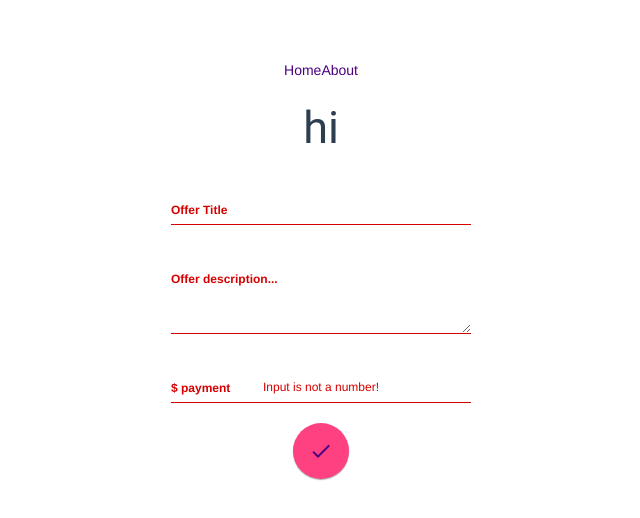
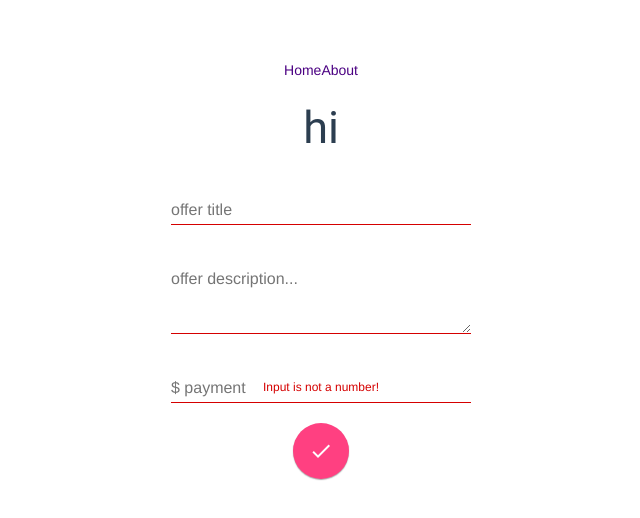
Before and after one commit to laurenarfaras/hihelper2.0, a Vue app: page /create in a window 1280 px wide. Shown: the top 518 px of the page, without its empty margins (319-959 px from the left). Built offline with nearby package versions, Linux system fonts and the light colour scheme.

Commit message:
changed the router-link setup so the links always work when pushed; fixed create input fields

```diff
--- a/src/components/Create.vue
+++ b/src/components/Create.vue
@@ -7,20 +7,20 @@
 
         <!-- Textfield with floating label -->
         <div class="mdl-textfield mdl-js-textfield mdl-textfield--floating-label">
-          <label class="mdl-textfield__label" for="sample3">Offer Title</label>
-          <input class="mdl-textfield__input" type="text" id="sample3" v-model="title" required>
+          <!-- <label class="mdl-textfield__label" for="sample3">Offer Title</label> -->
+          <input placeholder="offer title" class="mdl-textfield__input" type="text" id="offer-title" v-model="title" required>
         </div>
 
         <!-- Floating Multiline Textfield -->
         <div class="mdl-textfield mdl-js-textfield mdl-textfield--floating-label">
-          <label class="mdl-textfield__label" for="sample5">Offer description...</label>
-          <textarea class="mdl-textfield__input" type="text" rows= "3" id="sample5" v-model="description" required></textarea>
+          <!-- <label class="mdl-textfield__label" for="sample5">Offer description...</label> -->
+          <textarea placeholder="offer description..." class="mdl-textfield__input" type="text" rows= "3" id="offer-description" v-model="description" required></textarea>
         </div>
 
         <!-- Numeric Textfield with Floating Label -->
         <div class="mdl-textfield mdl-js-textfield mdl-textfield--floating-label">
-          <label class="mdl-textfield__label" for="sample4">$ payment</label>
-          <input class="mdl-textfield__input" type="text" pattern="-?[0-9]*(\.[0-9]+)?" id="sample4" v-model="requestAmount" required>
+          <!-- <label class="mdl-textfield__label" for="sample4">$ payment</label> -->
+          <input placeholder="$ payment" class="mdl-textfield__input" type="text" pattern="-?[0-9]*(\.[0-9]+)?" id="payment" v-model="requestAmount" required>
           <span class="mdl-textfield__error">Input is not a number!</span>
         </div>
 
@@ -31,9 +31,11 @@
 
         <div class="container-button">
           <!-- Colored FAB button with ripple -->
-          <button v-on:click="createOffer(title, description, requestAmount)" class="mdl-button mdl-js-button mdl-button--fab mdl-js-ripple-effect mdl-button--colored">
-            <router-link to="/" class="material-icons md-light">done</router-link>
-          </button>
+          <router-link to="/">
+            <button v-on:click="createOffer(title, description, requestAmount)" class="mdl-button mdl-js-button mdl-button--fab mdl-js-ripple-effect mdl-button--colored">
+              <i class="material-icons md-light">done</i>
+            </button>
+          </router-link>
         </div>
 
       </form>
--- a/src/components/Hello.vue
+++ b/src/components/Hello.vue
@@ -25,9 +25,11 @@
 
     <div class="container-button">
       <!-- Colored FAB button with ripple -->
-      <button class="mdl-button mdl-js-button mdl-button--fab mdl-js-ripple-effect mdl-button--colored">
-        <router-link class="material-icons" to="/create">add</router-link>
-      </button>
+      <router-link to="/create">
+        <button class="mdl-button mdl-js-button mdl-button--fab mdl-js-ripple-effect mdl-button--colored">
+          <i class="material-icons">add</i>
+        </button>
+      </router-link>
     </div>
 
   </div>
```
